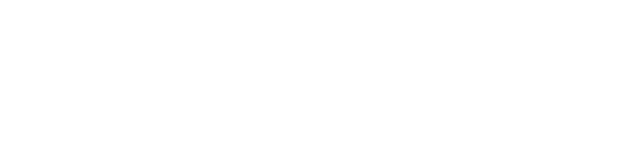
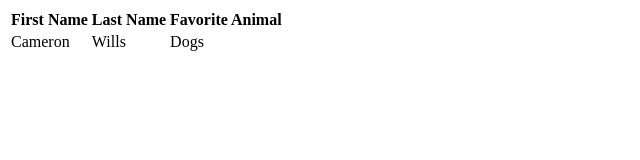
Before and after one commit to CTWills/static-website, a plain HTML site: page favorites.html in a window 1280 px wide. Shown: the whole page, without its empty margins (0-640 px from the left). Drawn offline with Linux system fonts and the light colour scheme.

Commit message:
Added table details

```diff
--- a/favorites.html
+++ b/favorites.html
@@ -10,9 +10,18 @@
         <table>
             <thead>
                <tr>
-                    <th></th>
+                    <th>First Name</th>
+                    <th>Last Name</th>
+                    <th>Favorite Animal</th>
                </tr>
             </thead>
+            <tbody>
+                <tr>
+                    <td>Cameron</td>
+                    <td>Wills</td>
+                    <td>Dogs</td>
+                </tr>
+            </tbody>
         </table>
     </body>
 </html>
```
